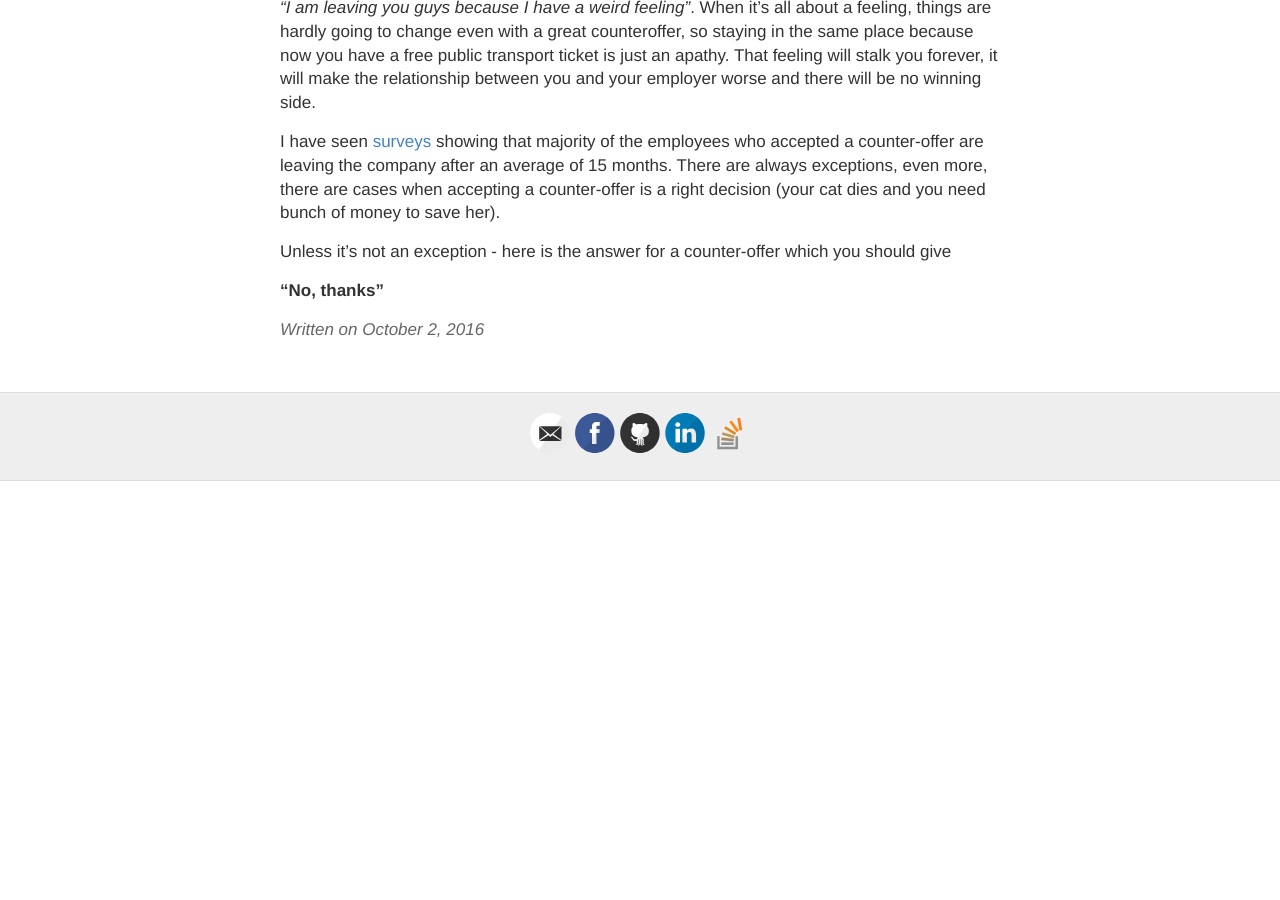
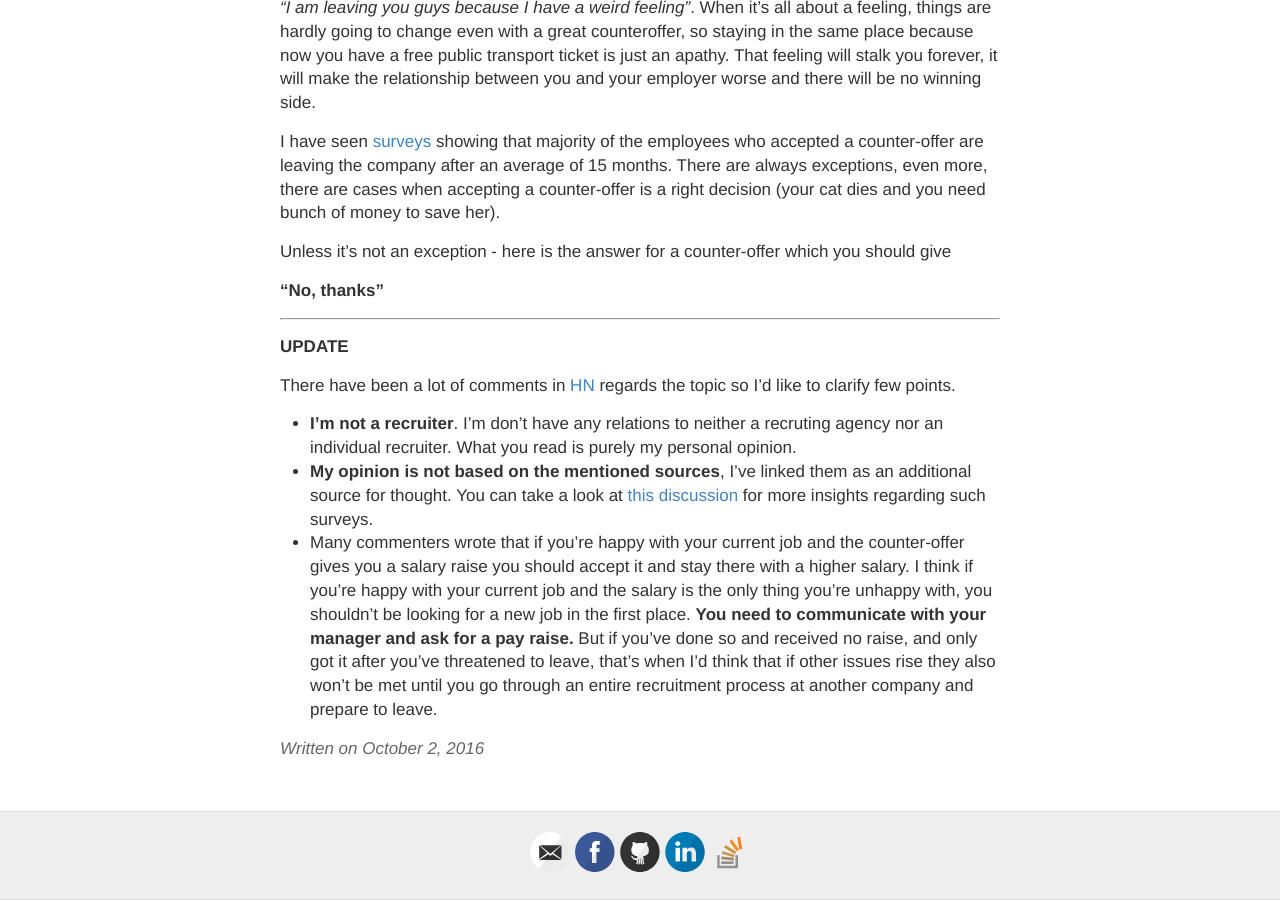
Before and after one commit to vtorosyan/vtorosyan.github.io, a Jekyll site: the page built from _posts/2016/10/2016-10-2-never-accept-counter-offer.md, in a window 1280 px wide and 900 px high, scrolled down 1035 px. Built offline with Jekyll 4.4.1, drawn with Linux system fonts in a browser that asks for light colours; comment, search, counter and statistics services are not loaded; before the commit the page ends 1516 px from its top, so only the background shows below that.

Commit message:
Adding UPDATE to Never accept a counter-offer topic

```diff
--- a/_posts/2016/10/2016-10-2-never-accept-counter-offer.md
+++ b/_posts/2016/10/2016-10-2-never-accept-counter-offer.md
@@ -24,3 +24,14 @@
 Unless it’s not an exception - here is the answer for a counter-offer which you should give
 
 **“No, thanks”**
+
+-------------------------------------------------------------------------------------------
+
+**UPDATE**
+
+There have been a lot of comments in [HN](https://news.ycombinator.com/item?id=12624112){:target="_blank"} regards the topic so I'd like to clarify few points.
+
+- **I'm not a recruiter**. I'm don't have any relations to neither a recruting agency nor an individual recruiter. What you read is purely my personal opinion.
+- **My opinion is not based on the mentioned sources**, I've linked them as an additional source for thought. You can take a look at [this discussion](https://news.ycombinator.com/item?id=12624364) for more insights regarding such surveys.
+- Many commenters wrote that if you're happy with your current job and the counter-offer gives you a salary raise you should accept it and stay there with a higher salary. I think if you're happy with your current job and the salary is the only thing you're unhappy with, you shouldn't be looking for a new job in the first place. **You need to communicate with your manager and ask for a pay raise.**
+But if you've done so and received no raise, and only got it after you've threatened to leave, that's when I'd think that if other issues rise they also won't be met until you go through an entire recruitment process at another company and prepare to leave.
```
